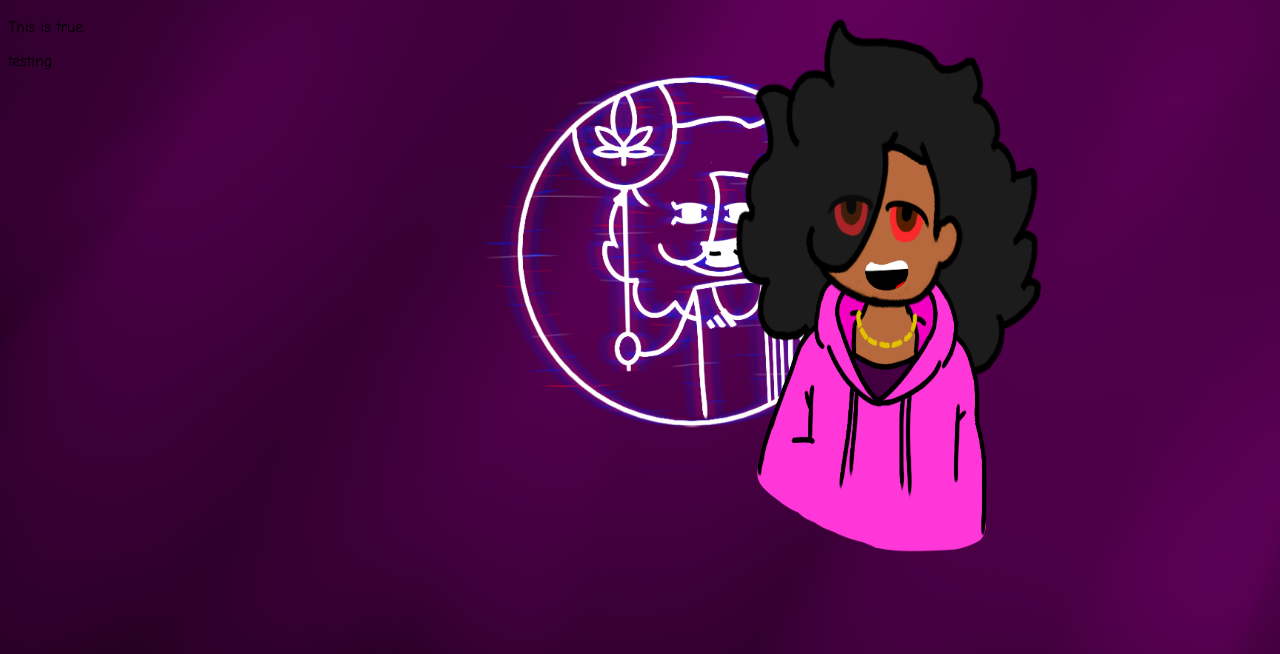
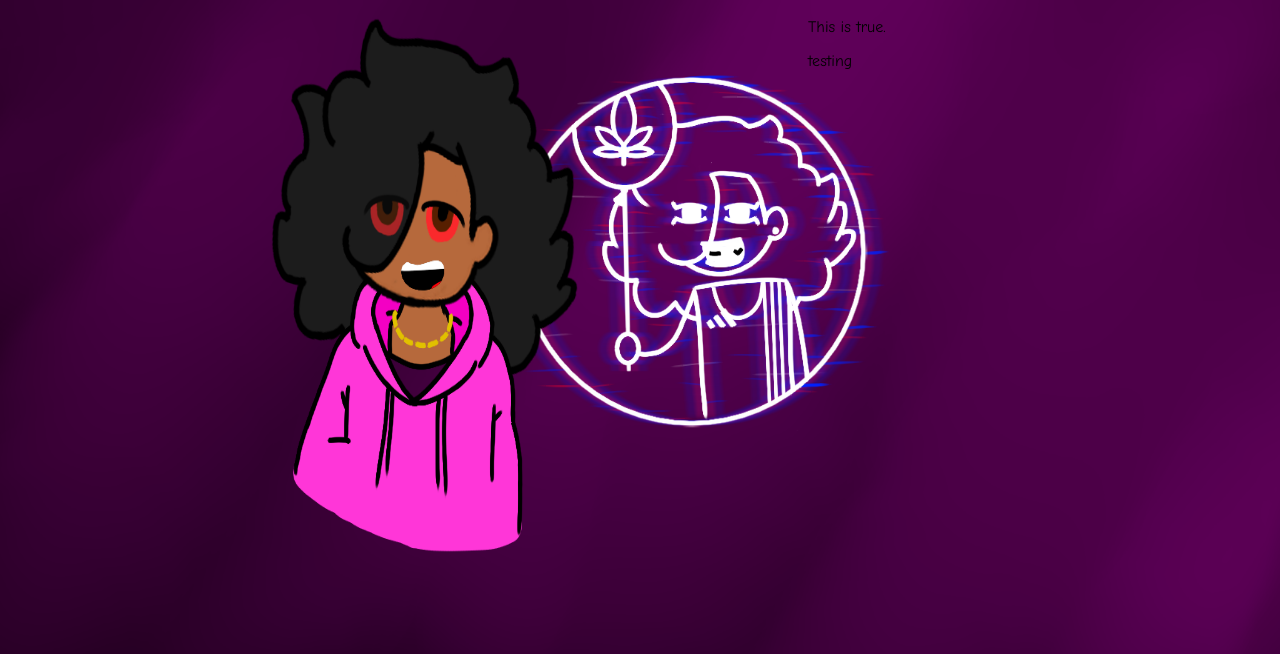
Before and after one commit to bovZoran/webTech, a plain HTML site: page HTML/Test.html in a window 1280 px wide. Shown: the part 146-800 px from the top of the page. Drawn offline with Linux system fonts and the light colour scheme.

Commit message:
Update Test.html

```diff
--- a/HTML/Test.html
+++ b/HTML/Test.html
@@ -20,7 +20,7 @@
     <h1 style="color:rgb(255, 15, 255);">Testing text color</h1>
     <h1>filler text</h1>
     <a href="https://www.youtube.com/watch?v=dQw4w9WgXcQ">
-      <img src="Zdraw.png" alt="Drawing" style="width:800px;height:600px;" align="right">
+      <img src="Zdraw.png" alt="Drawing" style="width:800px;height:600px;" align="left">
     </a>
     <p>This is true.</p>
     <p>testing</p>
```
